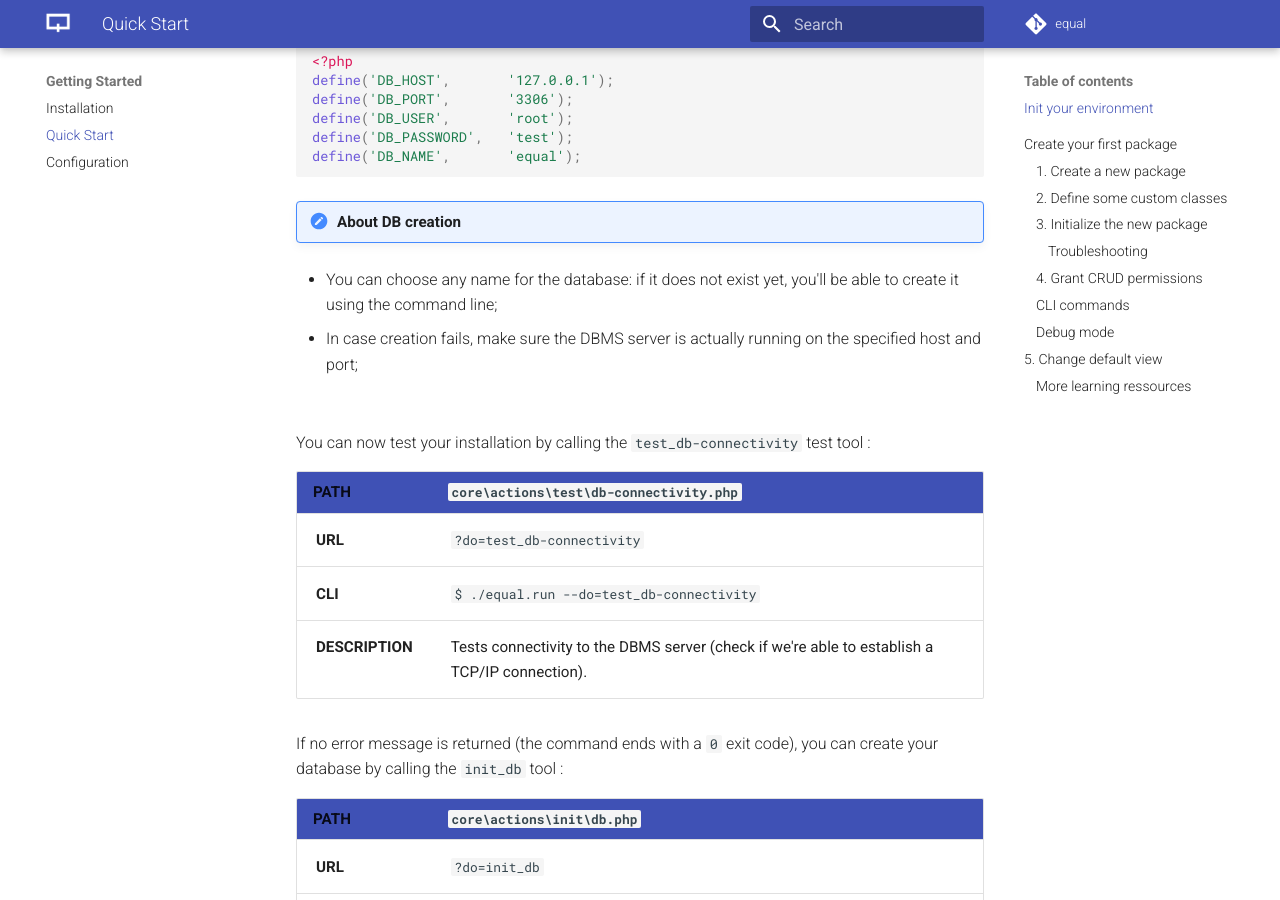
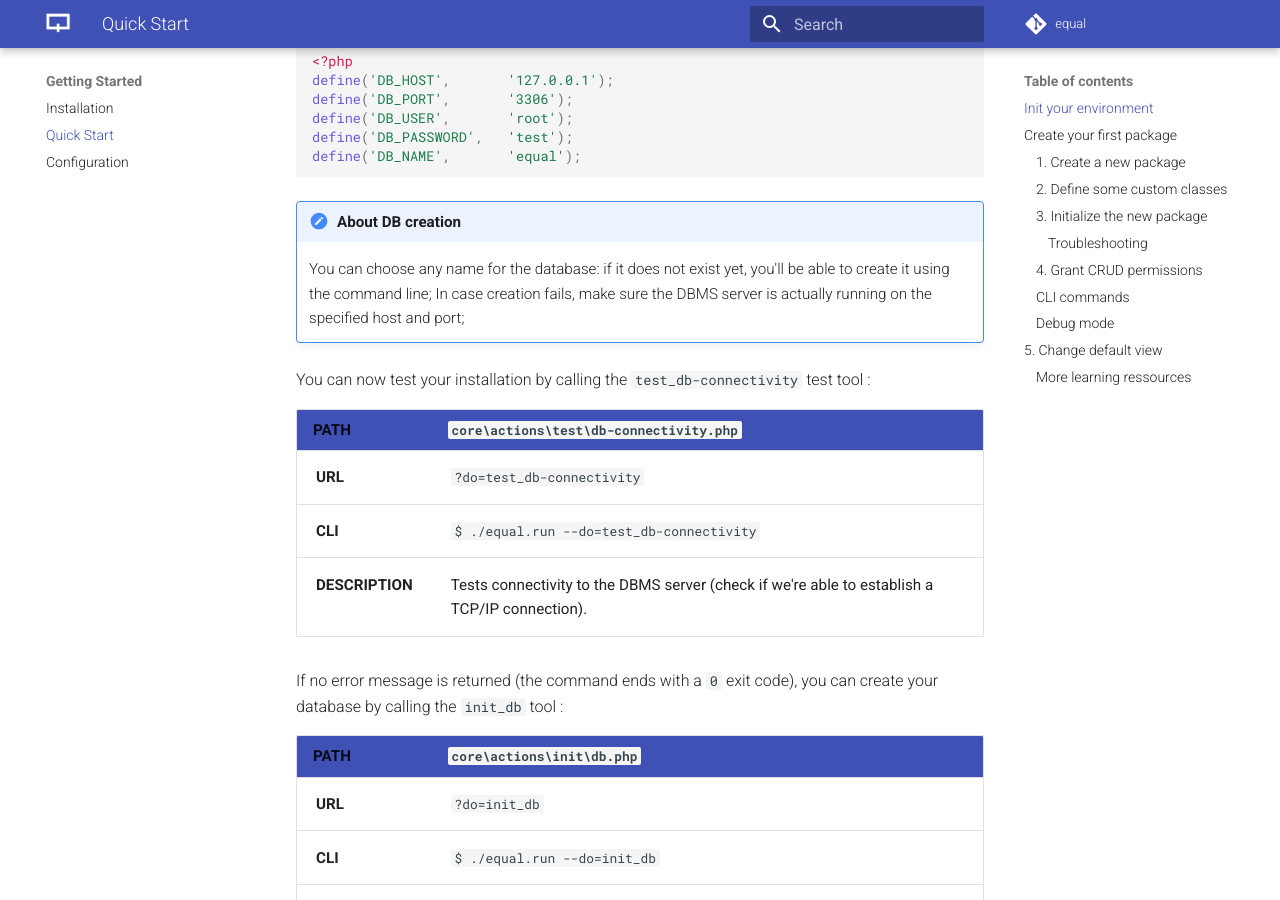
Before and after one commit to equalframework/equal-doc, an MkDocs documentation site: the page built from docs/getting-started/quick-start.md, in a window 1280 px wide and 900 px high, scrolled down 576 px. Built offline with MkDocs 1.6.1 and Material for MkDocs 9.7.7, drawn with Linux system fonts in a browser that asks for light colours; comment, search, counter and statistics services are not loaded.

Commit message:
added docs

````diff
--- a/docs/getting-started/quick-start.md
+++ b/docs/getting-started/quick-start.md
@@ -24,10 +24,9 @@ define('DB_PASSWORD',   'test');
 define('DB_NAME',       'equal');
 ```
 !!! note "About DB creation"
-   * You can choose any name for the database: if it does not exist yet, you'll be able to create it using the command line;
-   * In case creation fails, make sure the DBMS server is actually running on the specified host and port;
+    You can choose any name for the database: if it does not exist yet, you'll be able to create it using the command line; In case creation fails, make sure the DBMS server is actually running on the specified host and port;
 
-######
+
 
 You can now test your installation by calling the `test_db-connectivity` test tool :
 
````
